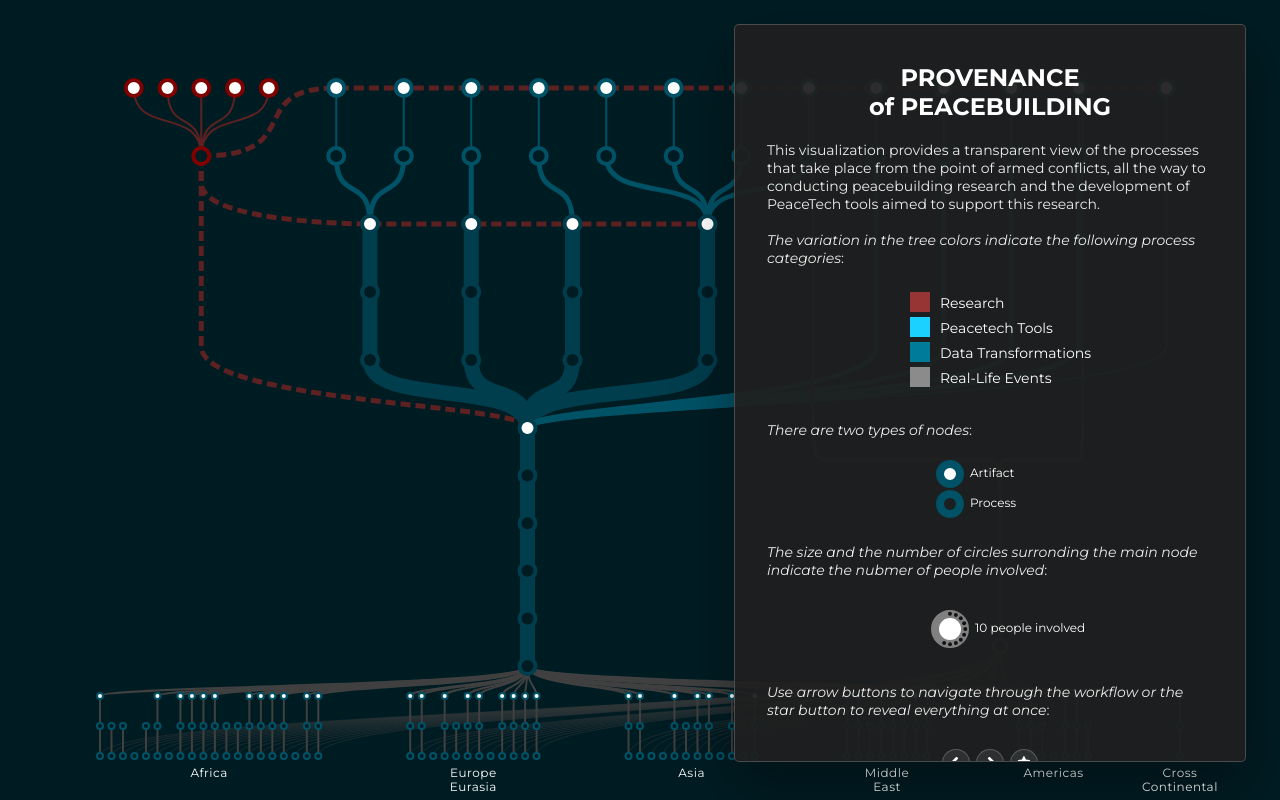
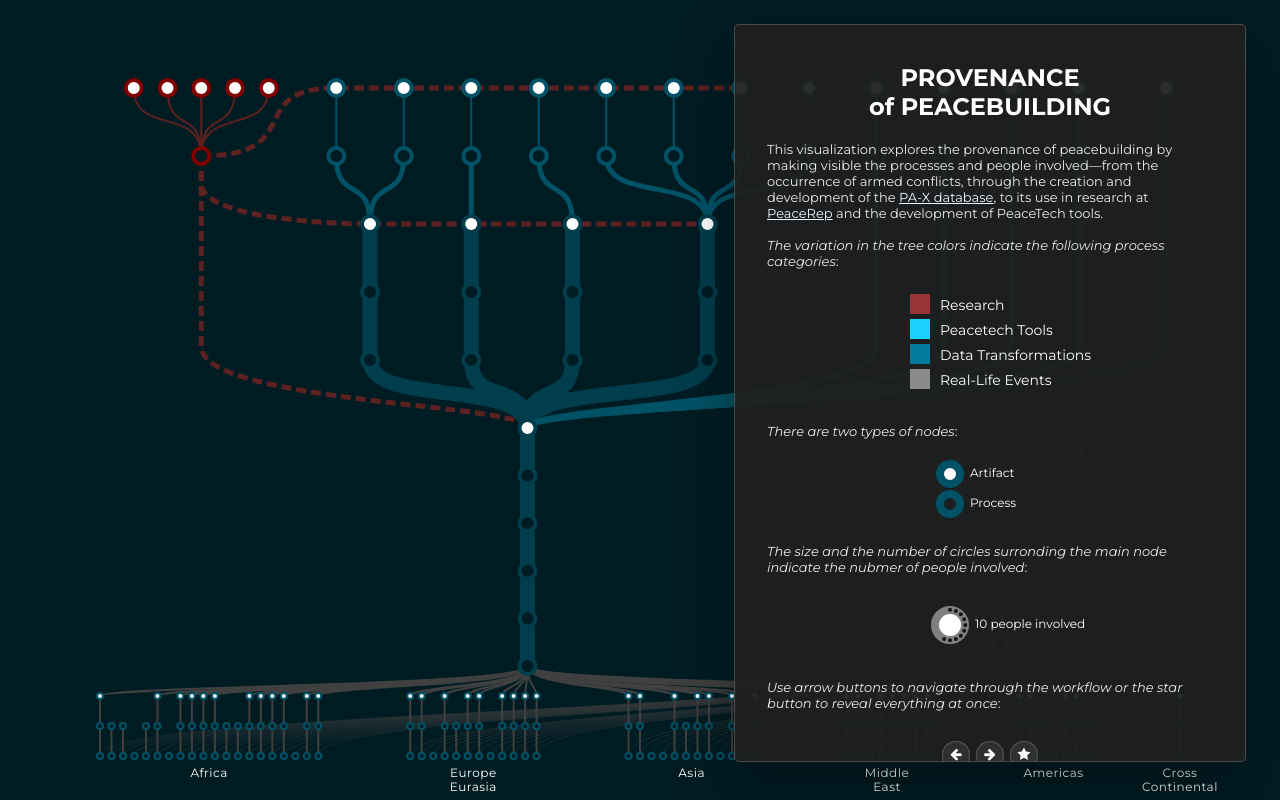
Before and after one commit to tvancisin/provenance, a Svelte app: page / in a window 1280 px wide. Built offline with nearby package versions, Linux system fonts and the light colour scheme.

Commit message:
text adjustment

```diff
--- a/src/App.svelte
+++ b/src/App.svelte
@@ -529,28 +529,43 @@
   {#if showIntro}
     <div class="intro-overlay">
       <div class="intro-card">
-        <h2 style="margin-top: 10px;">PROVENANCE <br> of PEACEBUILDING</h2>
+        <h2 style="margin-top: 10px;">PROVENANCE <br /> of PEACEBUILDING</h2>
         <p class="intro-text">
-          This visualization provides a transparent view of the processes that
-          take place from the point of armed conflicts, all the way to
-          conducting peacebuilding research and the development of PeaceTech
-          tools aimed to support this research.
+          This visualization explores the provenance of peacebuilding by making
+          visible the processes and people involved—from the occurrence of armed
+          conflicts, through the creation and development of the <a
+            href="https://www.peaceagreements.org/agreements/search/?search_type=basic-search&show_timeline=0&match_any_issues=True"
+            target="_blank" style="color: aliceblue;">PA-X database</a
+          >, to its use in research at
+          <a
+            href="https://peacerep.org"
+            target="_blank"
+            style="color: aliceblue;">PeaceRep</a
+          >
+          and the development of PeaceTech tools.
           <br />
           <br />
-          <em>The variation in the tree colors indicate the following process categories</em>:
+          <em
+            >The variation in the tree colors indicate the following process
+            categories</em
+          >:
         </p>
         <TreeLegend {currentLevelDown} />
         <br />
         <p class="intro-text"><em>There are two types of nodes</em>:</p>
         <Legend {currentLevelDown} />
         <p class="intro-text">
-          <em>The size and the number of circles surronding the main node indicate
-          the nubmer of people involved</em>:
+          <em
+            >The size and the number of circles surronding the main node
+            indicate the nubmer of people involved</em
+          >:
         </p>
         <PeopleLegend />
         <p class="intro-text">
-          <em>Use arrow buttons to navigate through the workflow or the star button
-          to reveal everything at once</em>:
+          <em
+            >Use arrow buttons to navigate through the workflow or the star
+            button to reveal everything at once</em
+          >:
         </p>
         <div
           class="controls_intro"
@@ -731,10 +746,10 @@
   }
 
   .intro-text {
+    font-size: 13px;
     text-align: left;
     margin: 15px 0 15px;
     color: rgba(255, 255, 255, 0.92);
-    font-size: 14px;
   }
 
   .intro-button {
--- a/src/app.css
+++ b/src/app.css
@@ -6,6 +6,7 @@ body {
   overflow: hidden;
   background-color: #001c23;
   font-family: "Montserrat";
+  user-select: none;
 }
 
 :root {
--- a/src/lib/Details.svelte
+++ b/src/lib/Details.svelte
@@ -434,7 +434,7 @@
       0,
       currentSegmentHeight - LANE_CONTENT_PADDING * 2,
     )}
-    {@const textFontSize = Math.max(8, Math.min(12, laneWidth * 0.14))}
+    {@const textFontSize = Math.max(8, Math.min(12, laneWidth * 0.13))}
     {@const textLineHeight = textFontSize * 1.2}
     {@const maxTextLines = Math.max(
       1,
@@ -592,22 +592,22 @@
             {#if d.data}
               {#if d.data.tooltip_name && d.data.ppl && d.data.expertise && d.data.methods && d.data.errors && d.data.time}
                 <span>
-                  The {d.data.tooltip_name.toLowerCase()} is done by {d.data
-                    .ppl}
-                  {d.data.ppl == 1 ? "person" : "people"} with expertise in {Array.isArray(
-                    d.data.expertise,
-                  )
+                  {d.data.tooltip_name} involves {d.data.ppl}
+                  {d.data.ppl == 1 ? "person" : "people"}
+                  with expertise in {Array.isArray(d.data.expertise)
                     ? d.data.expertise
                         .join(", ")
                         .replace(/, ([^,]*)$/, " and $1")
-                    : d.data.expertise}. Methods used during this step are {Array.isArray(
+                    : d.data.expertise}. It typically uses {Array.isArray(
                     d.data.methods,
                   )
                     ? d.data.methods.join(", ").replace(/, ([^,]*)$/, " or $1")
-                    : d.data.methods}. Potential mistakes that could happen
-                  during this step are {Array.isArray(d.data.errors)
+                    : d.data.methods}. Common challenges include {Array.isArray(
+                    d.data.errors,
+                  )
                     ? d.data.errors.join(", ").replace(/, ([^,]*)$/, " and $1")
-                    : d.data.errors}. Overall, this process takes {d.data.time}
+                    : d.data.errors}. This step usually takes around {d.data
+                    .time}
                   {d.data.time == 1 ? "hour" : "hours"}.
                 </span>
               {:else}
--- a/src/lib/ForegroundTree.svelte
+++ b/src/lib/ForegroundTree.svelte
@@ -60,8 +60,8 @@
   const upwardLinkStrokeByBranchType = {
     trunk: "#007a99",
     upper_trunk: "#007a99",
-    uppest_trunk: "#D4AA7D",
-    default: "#D4AA7D",
+    uppest_trunk: "#1AD1FF",
+    default: "#1AD1FF",
   };
   const upwardBackgroundStrokeByBranchType = {
     trunk: "#003d4d",
--- a/src/utils.js
+++ b/src/utils.js
@@ -833,7 +833,7 @@ export let steps = {
       step_id: "1",
       type: "conflicts",
       description:
-        `First real life events captured in some way by the PA-X Database are
+        `First real-life events captured in some way by the PA-X Database are
         armed conflicts. As you can see, there is a different number of conflicts
         (and the subsequent peace processes) taking place in different parts of the world.`,
     },
@@ -880,14 +880,14 @@ export let steps = {
       type: "pax_quality_control",
       description:
         `The tagged text goes through quality control to ensure
-        the coding is consistent with defintions of the topics across versions.`,
+        the coding is consistent with defintions of the topics.`,
     },
     {
       step_id: "8",
       type: "pax_database",
       description:
         `Once the data is approved and quality checks are resolved, the data is published
-        in the database. On average, 50 new agreements are added annually.`,
+        in the PA-X database. On average, 50 new agreements are added annually.`,
     },
     {
       step_id: "9",
@@ -907,15 +907,15 @@ export let steps = {
       type: "sub_databases",
       description:
         `As in the case of the main PA-X database, once the data is approved, it is
-        published in PA-X Gender, PA-X Local, PA-X Children & Youth,
-        and PAA-X Third Parties databases.`,
+        published in <strong>PA-X Gender</strong>, <strong>PA-X Local</strong>, <strong>PA-X Children & Youth</strong>,
+        and <strong>PAA-X Third Parties</strong> databases.`,
     },
     {
       step_id: "12",
       type: "research",
-      description: `Information gathered in the core PA-X database and sub-databases, coupled
-      by the ability to query this information in novel and very flexible ways,
-      subsequently inform peacebuilding research.`,
+      description: `Information gathered in these databases, coupled with the ability
+      to query it in highly flexible ways, subsequently informs novel peacebuilding research
+      at PeaceRep.`,
     },
     {
       step_id: "13",
@@ -928,7 +928,7 @@ export let steps = {
       step_id: "14",
       type: "development",
       description:
-        `The machine-processable form of the information gathered in the sub-databases
+        `The machine-processable form of the information gathered in the databases
         also gives rise to the development of various visualizations and digital resources (PeaceTech).`,
     },
     {
@@ -957,14 +957,13 @@ export let steps = {
       type: "infographics",
       description:
         `PA-X is also used for the development of static infographics that provide easy entry
-        points to the data and research findings and all these PeaceTech tools are then used
-        to inform research into peacemaking.`,
+        points to the data and research findings.`,
     },
     {
       step_id: "19",
       type: "ucdp/acled",
       description:
-        `What's important to emphasize is that the PA-X database is also used in conjunction
+        `It's important to emphasize is that the PA-X database is also used in conjunction
         with UCDP and ACLED data to provide a more complete picture of conflict and peace processes.`,
     },
   ],
```
